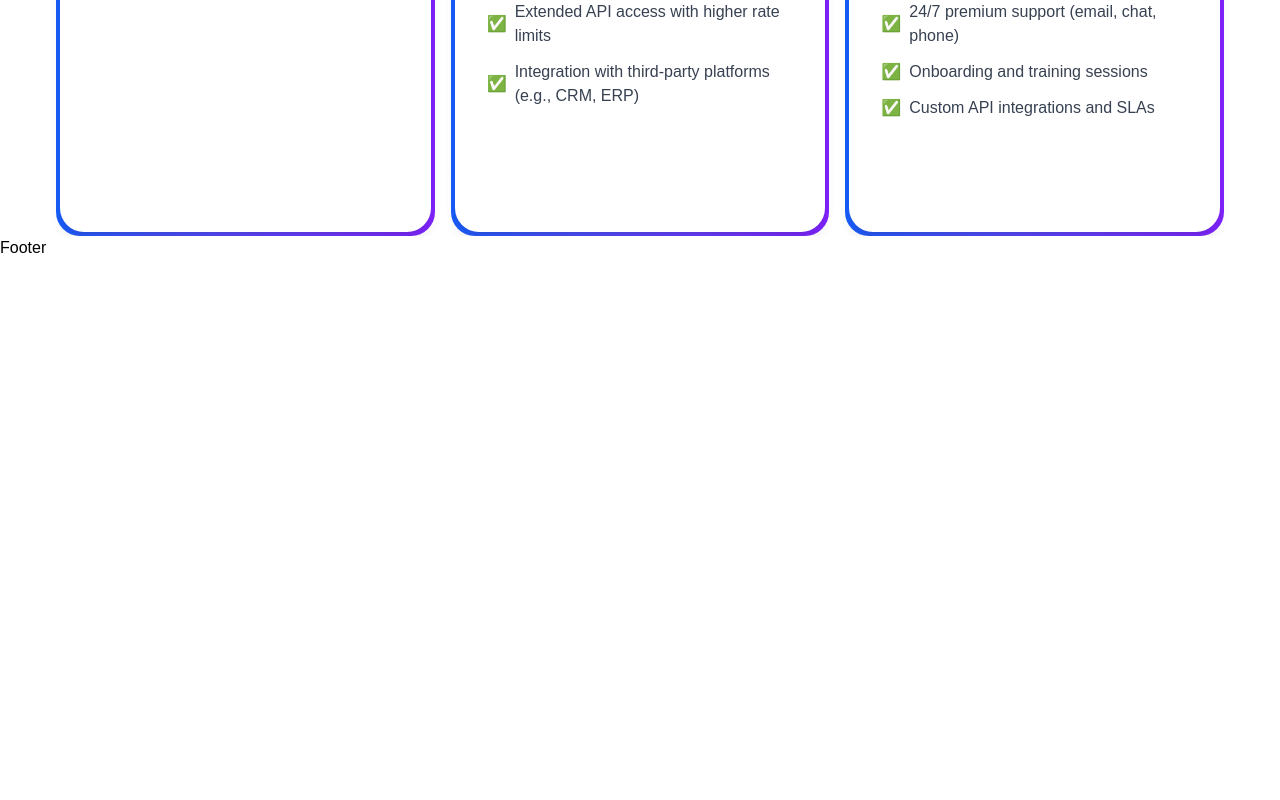
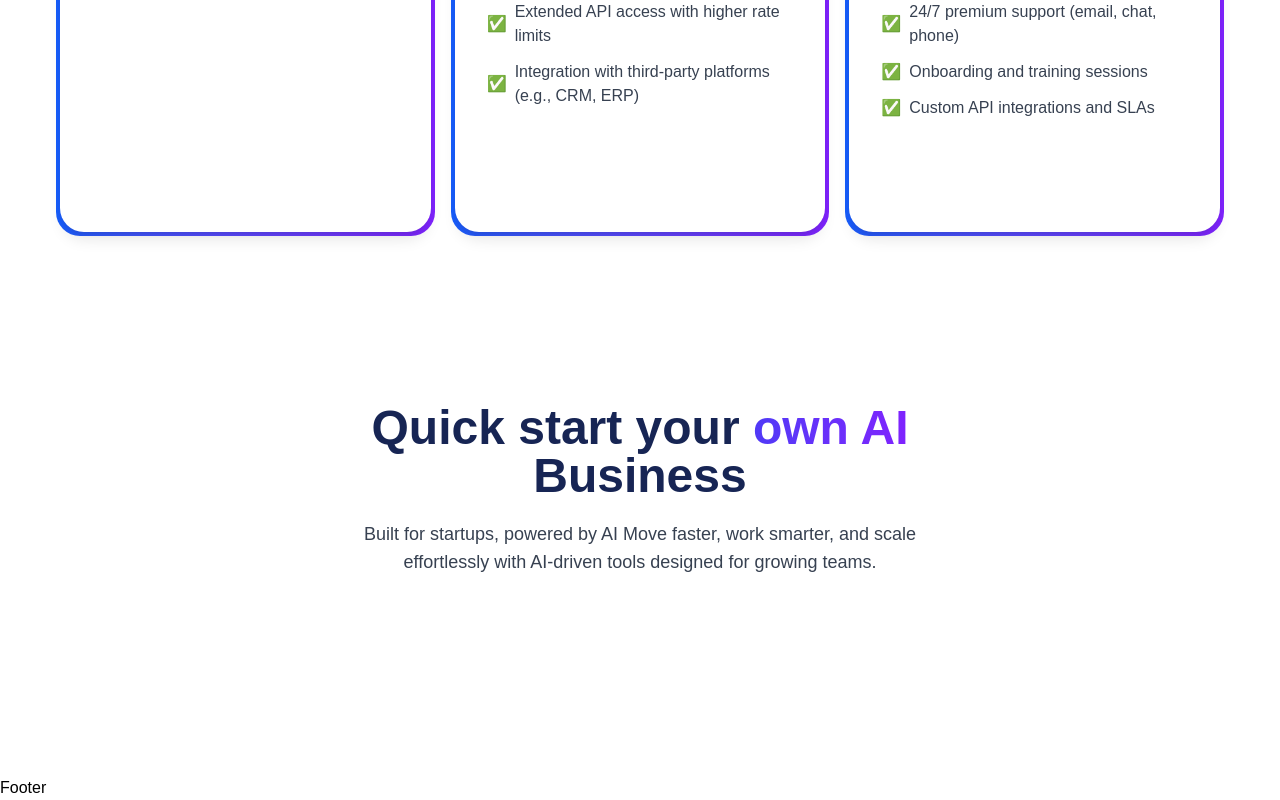
Before and after one commit to arvinbuid/modern-landing-page, a React (Vite) app: page / in a window 1280 px wide. Shown: the part 2876-3676 px from the top of the page. Before the commit the page ends 3136 px from the top, so only its background shows below. Built offline with nearby package versions, Linux system fonts and the light colour scheme.

Commit message:
Created and build CTA component.

```diff
--- a/src/App.tsx
+++ b/src/App.tsx
@@ -1,6 +1,7 @@
 import Layout from "./components/Layout"
 import AboutUs from "./components/sections/AboutUs"
 import Brands from "./components/sections/Brands"
+import CTA from "./components/sections/CTA"
 import Hero from "./components/sections/Hero"
 import Pricing from "./components/sections/Pricing"
 import Services from "./components/sections/Services"
@@ -13,6 +14,7 @@ const Home = () => {
       <Services />
       <AboutUs />
       <Pricing />
+      <CTA />
     </Layout>
   )
 }
--- /dev/null
+++ b/src/components/sections/CTA.tsx
@@ -0,0 +1,28 @@
+import Button from "../shared/Button"
+import Container from "../shared/Container"
+import Paragraph from "../shared/Paragraph"
+
+const CTA = () => {
+    return (
+        <section className="pb-20 relative">
+            <Container>
+                <div className="relative rounded-2xl overflow-hidden">
+                    <div className="relative z-10 py-8 md:py-10 px-6 md:px-8 max-w-xl md:max-w-2xl mx-auto text-center">
+                        <h1 className="text-3xl md:text-4xl lg:text-5xl font-bold text-heading-1">Quick start your <span className="text-transparent bg-clip-text bg-gradient-to-r from-indigo-600 to-violet-600">own AI</span> Business</h1>
+                        <Paragraph className="mt-5">
+                            Built for startups, powered by AI
+                            Move faster, work smarter, and scale effortlessly with AI-driven tools designed for growing teams.
+                        </Paragraph>
+
+                        {/* Cards */}
+                        <div>
+                            <Button className="text-white mt-10 md:mt-8 hover:scale-105 transition-transform">Get in touch</Button>
+                        </div>
+                    </div>
+                </div>
+            </Container>
+        </section>
+    )
+}
+
+export default CTA
```
